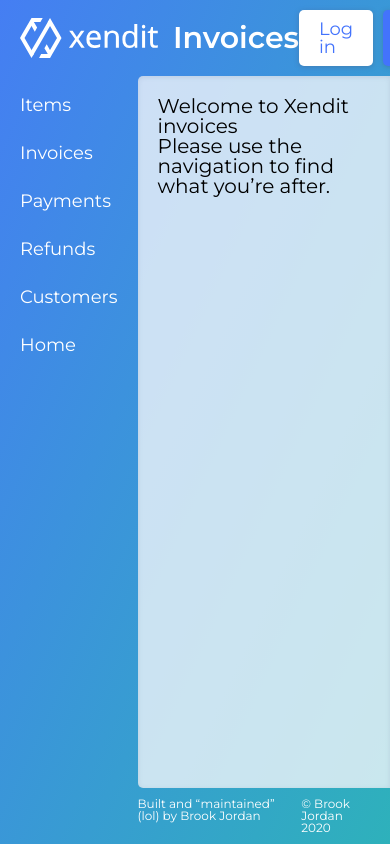
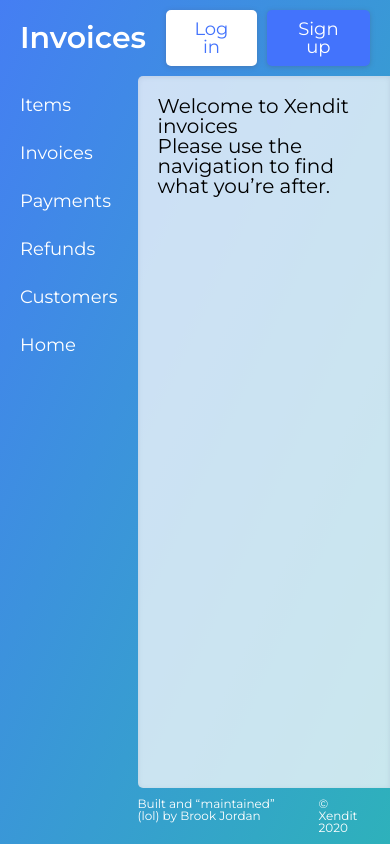
Before and after one commit to brookjordan/xendit-invoice, a React app: page / in a window 390 px wide. Built offline with nearby package versions, Linux system fonts and the light colour scheme; no server answers.

Commit message:
Better responsive

```diff
--- a/src/components/SiteFooter.js
+++ b/src/components/SiteFooter.js
@@ -5,7 +5,7 @@
     return (
       <footer className="site-footer">
         <p>Built and “maintained” (lol) by Brook Jordan</p>
-        <p>© Brook Jordan 2020</p>
+        <p>© Xendit 2020</p>
       </footer>
     );
   };
--- a/src/styles/components/_site-header.scss
+++ b/src/styles/components/_site-header.scss
@@ -14,16 +14,23 @@
     align-items: center;
   }
 
+  &__account {
+    margin-left: 20px;
+  }
+
   &__company-name {
-    content: "";
-    display: block;
+    display: none;
     background-image: url(svg.$xendit-logo);
     width: 138px;
     height: 40px;
+    margin-right: 15px;
+
+    @media (min-width: 560px) {
+      display: block;
+    }
   }
 
   &__app-name {
-    margin-left: 15px;
     color: white;
     font-size: 30px;
     font-weight: 600;
@@ -31,6 +38,7 @@
 
   &__link {
     color: white;
+    text-align: center;
 
     &:not(:last-child) {
       margin-right: 10px;
```
